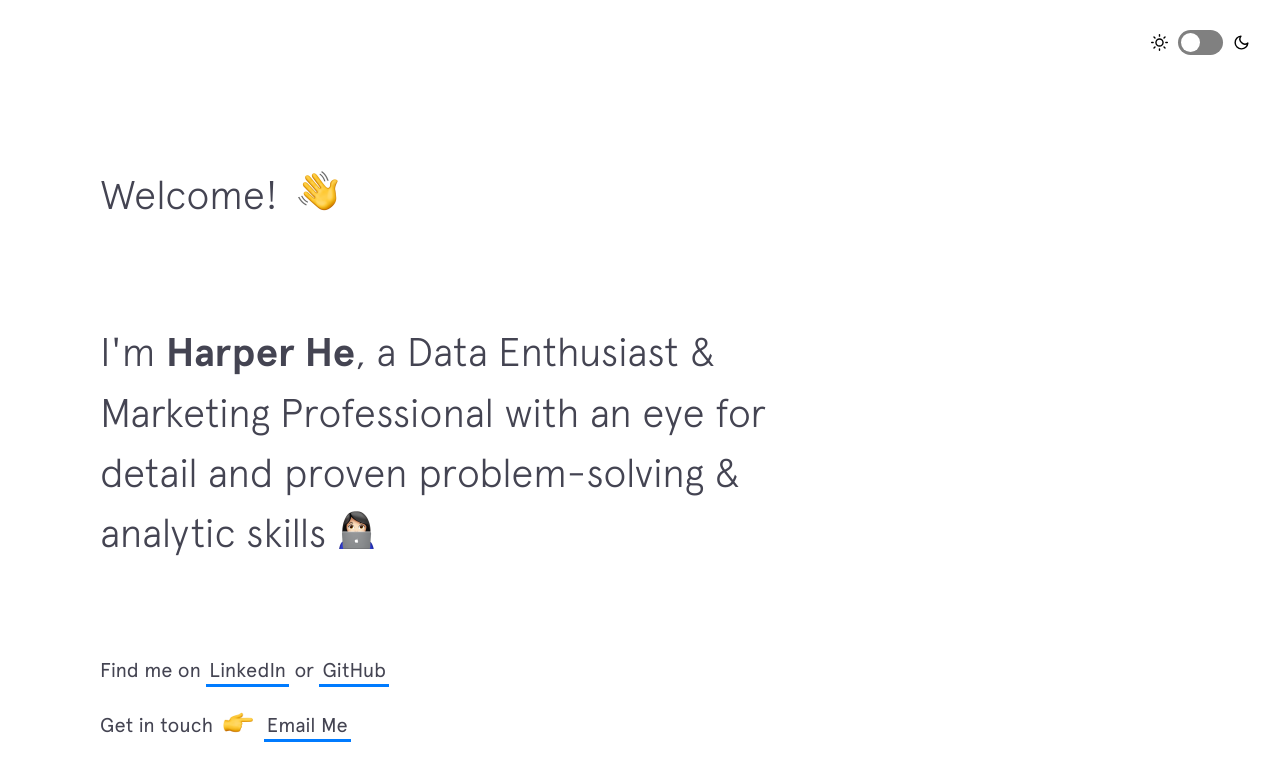
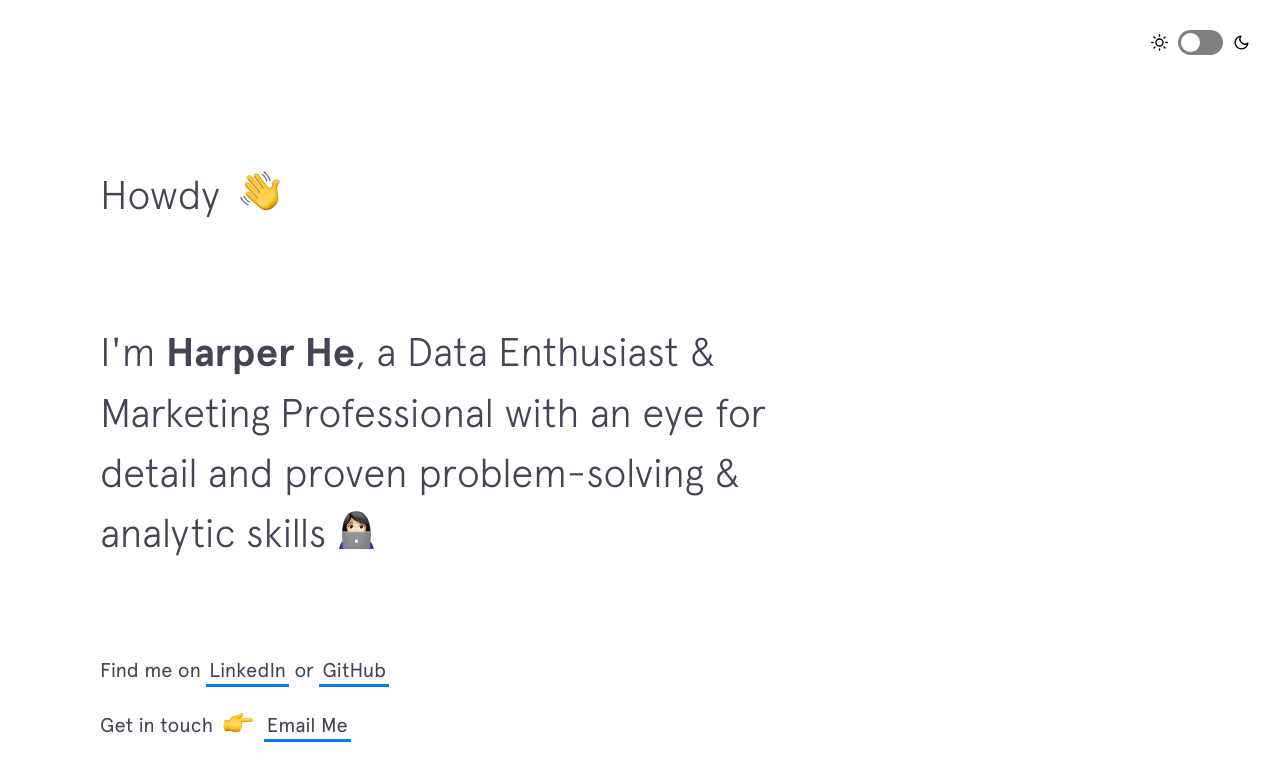
Before and after one commit to harper-he/harper-he.github.io, a Jekyll site: the page built from index.html, in a window 1280 px wide and 900 px high. Shown: the top 781 px of the window. Built offline with Jekyll 4.4.1, drawn with Linux system fonts in a browser that asks for light colours; nearby versions of some CDN libraries.

Commit message:
Update intro.html

```diff
--- a/_includes/intro.html
+++ b/_includes/intro.html
@@ -1,5 +1,5 @@
 <header class="intro">
-  <h1 class="intro__hello">Welcome!
+  <h1 class="intro__hello">Howdy
     <span class="emoji wave-hand animated"></span>
   </h1>
 
```
